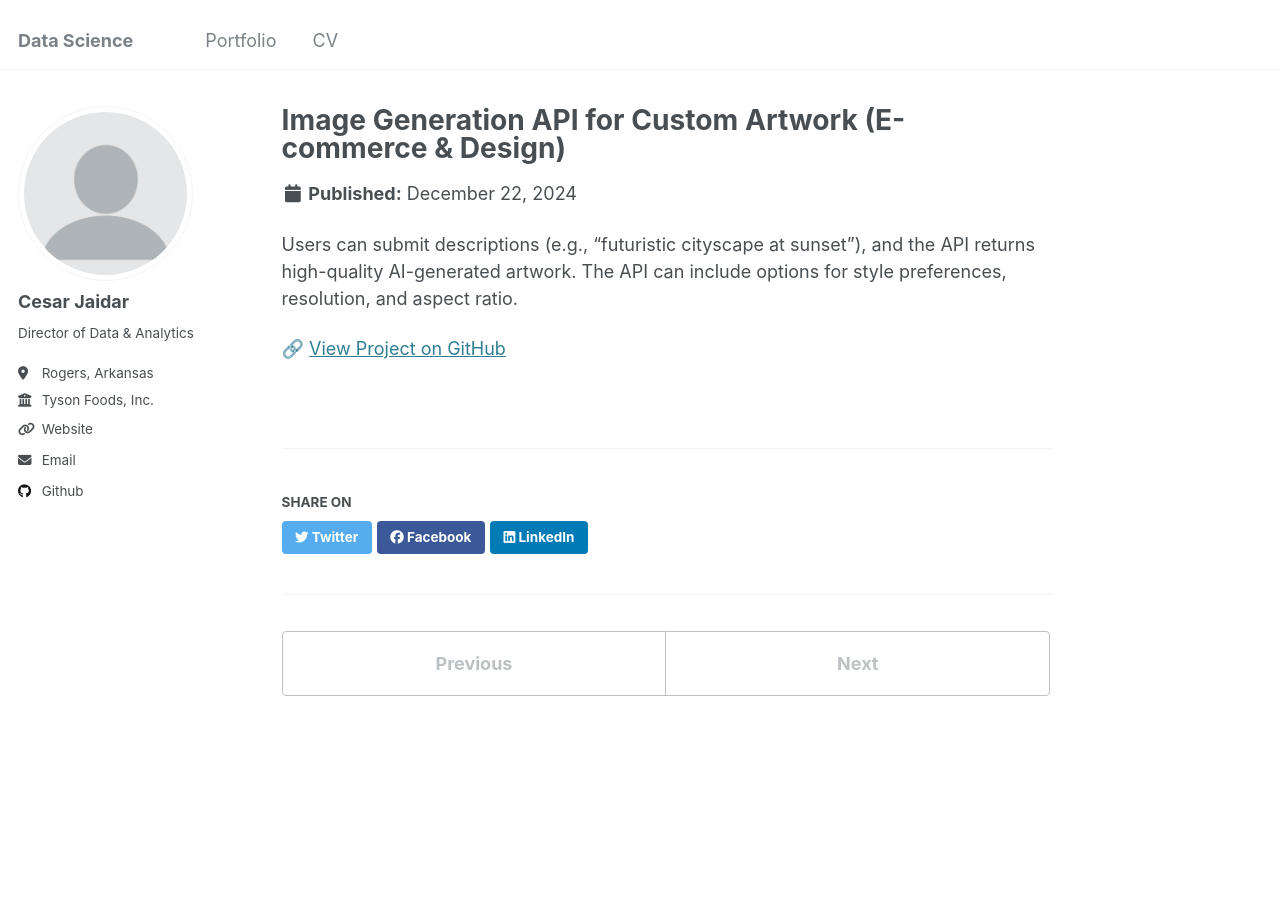
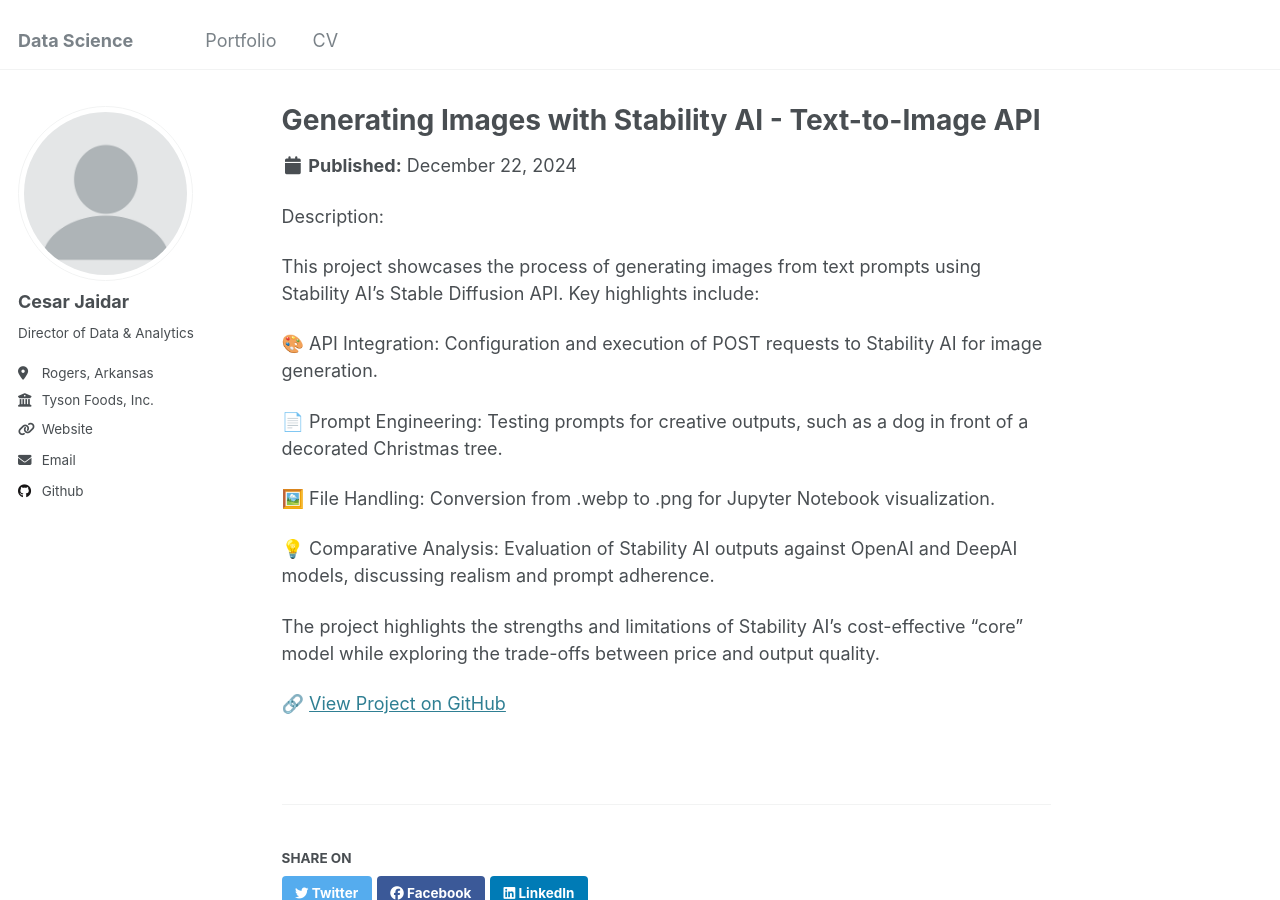
Before and after one commit to cesarjaidar/portfolio, a Jekyll site: the page built from _portfolio/Project 4.md, in a window 1280 px wide and 900 px high. Built offline with Jekyll 4.4.1, drawn with Linux system fonts in a browser that asks for light colours.

Commit message:
Update Project 4.md

```diff
--- a/_portfolio/Project 4.md
+++ b/_portfolio/Project 4.md
@@ -1,9 +1,21 @@
 ---
-title: "Image Generation API for Custom Artwork (E-commerce & Design)"
-excerpt: "Create an API that generates custom images based on text prompts using diffusion models or DALL·E."
+title: "Generating Images with Stability AI - Text-to-Image API"
+excerpt: "A demonstration of how to generate AI images using Stability AI's text-to-image API, with insights into prompt effectiveness, image quality, and API usability."
 collection: portfolio
 ---
 
-Users can submit descriptions (e.g., “futuristic cityscape at sunset”), and the API returns high-quality AI-generated artwork. The API can include options for style preferences, resolution, and aspect ratio.
+Description:
+
+This project showcases the process of generating images from text prompts using Stability AI's Stable Diffusion API. Key highlights include:
+
+🎨 API Integration: Configuration and execution of POST requests to Stability AI for image generation.
+
+📄 Prompt Engineering: Testing prompts for creative outputs, such as a dog in front of a decorated Christmas tree.
+
+🖼️ File Handling: Conversion from .webp to .png for Jupyter Notebook visualization.
+
+💡 Comparative Analysis: Evaluation of Stability AI outputs against OpenAI and DeepAI models, discussing realism and prompt adherence.
+
+The project highlights the strengths and limitations of Stability AI's cost-effective "core" model while exploring the trade-offs between price and output quality.
 
 🔗 [View Project on GitHub](https://github.com/cesarjaidar/portfolio/blob/master/files/Generating%20Images%20with%20Stability%20AI.py)
```
